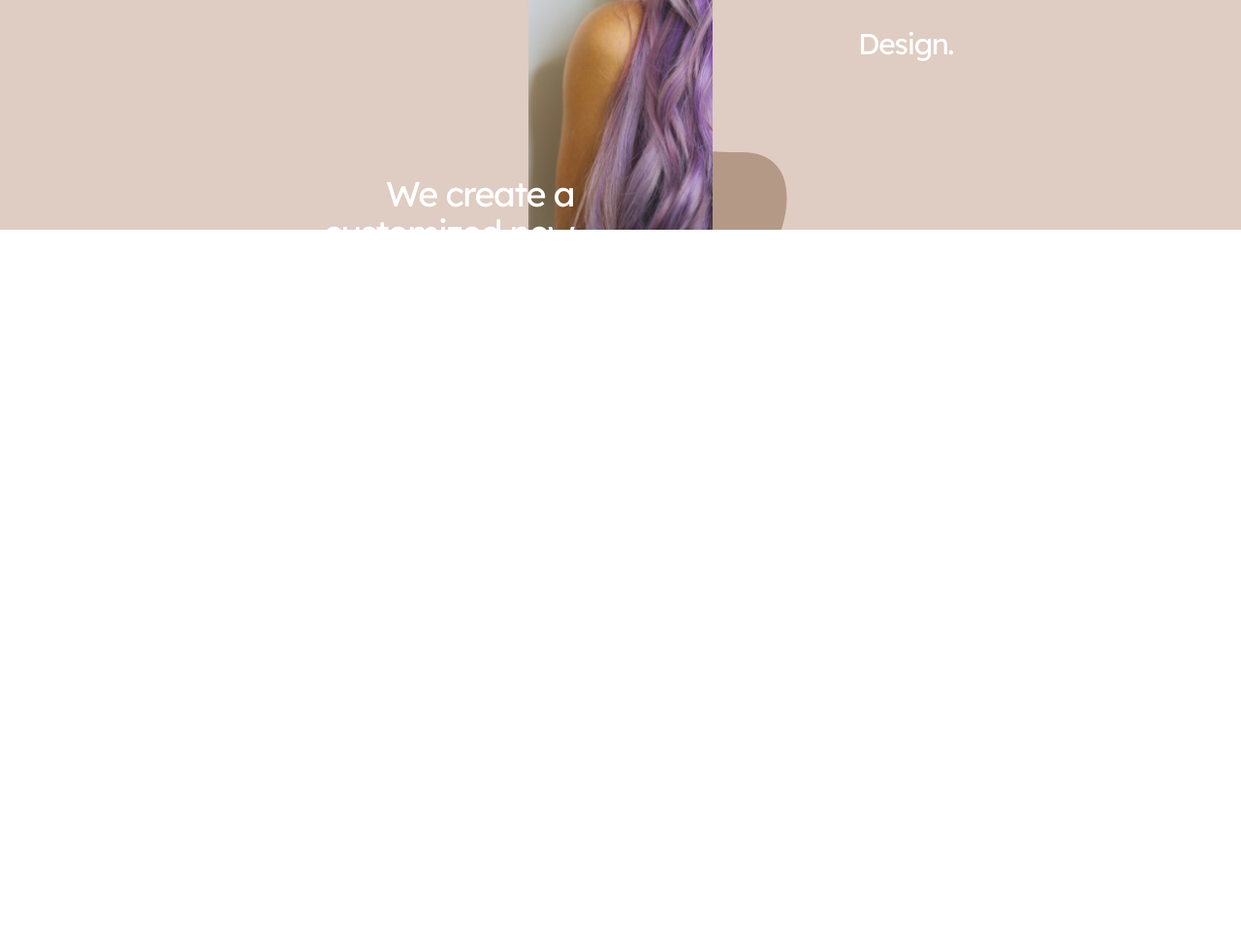
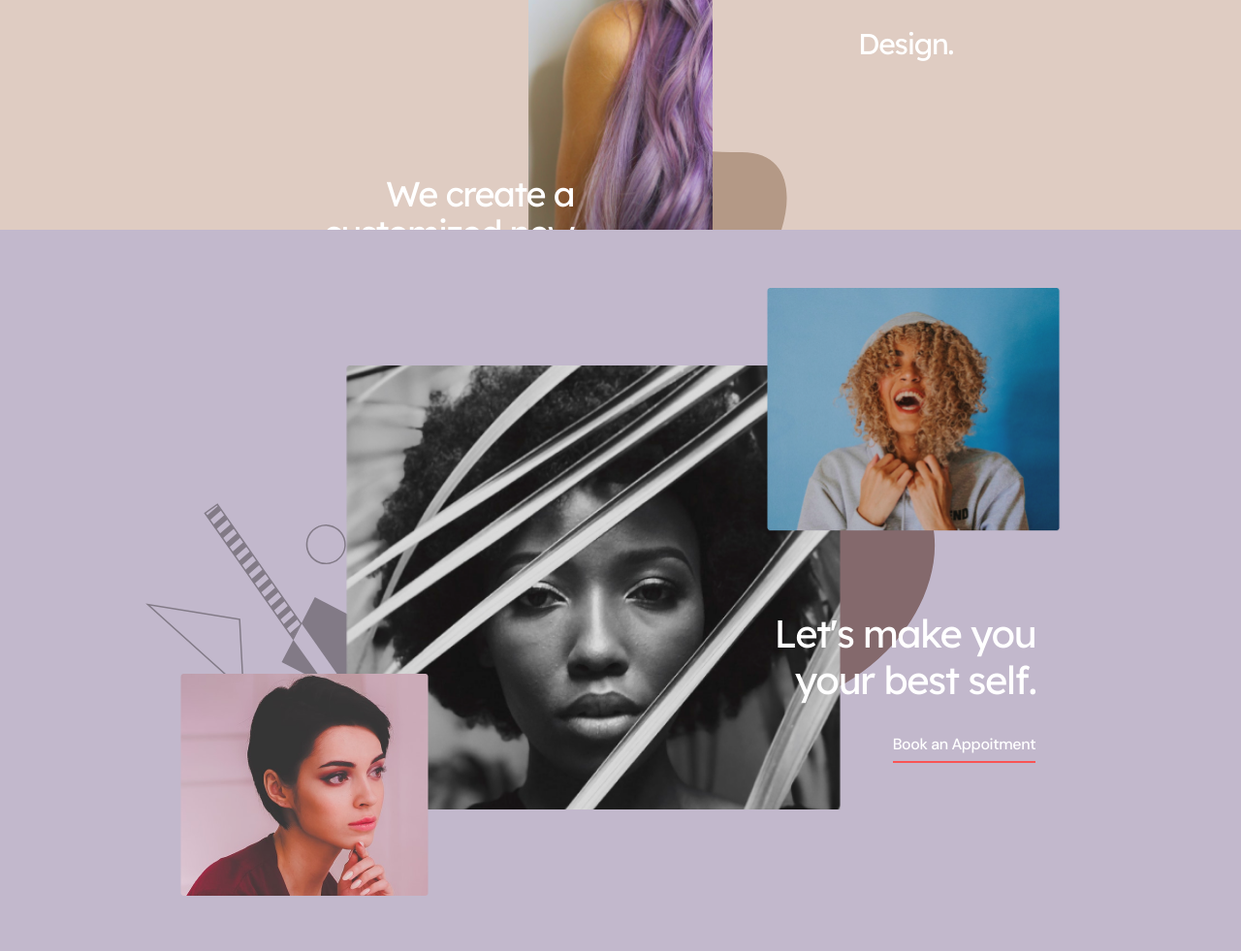
Before and after one commit to AlexMasinde/gatsbygsaplandingpage, a Gatsby site: page / in a window 1280 px wide. Shown: the part 2163-3144 px from the top of the page at 97% size. Before the commit the page ends 2400 px from the top, so only its background shows below. Built offline with nearby package versions, Linux system fonts and the light colour scheme; Gatsby itself is replaced by a stand-in of ours.

Commit message:
styled passions section

```diff
--- /dev/null
+++ b/src/components/PassionSection/PassionSection.js
@@ -0,0 +1,40 @@
+import React from "react";
+
+import passionsRightImage from "../../images/passionsRight.png";
+import passionsLeftImage from "../../images/passionsLeft.png";
+import passionsCenterImage from "../../images/passionsCenter.png";
+
+import {
+  container,
+  passionsGrid,
+  passionsLeft,
+  passionsRight,
+  passionsCenter,
+  passionsCenterText,
+} from "./PassionSection.module.css";
+
+export default function PassionSection() {
+  return (
+    <div className={container}>
+      <div className={passionsGrid}>
+        <div
+          className={passionsLeft}
+          style={{ backgroundImage: `url(${passionsLeftImage})` }}
+        ></div>
+        <div
+          className={passionsCenter}
+          style={{ backgroundImage: `url(${passionsCenterImage})` }}
+        >
+          <div className={passionsCenterText}>
+            <h3>Let&apos;s make you your best self.</h3>
+            <p>Book an Appoitment</p>
+          </div>
+        </div>
+        <div
+          className={passionsRight}
+          style={{ backgroundImage: `url(${passionsRightImage})` }}
+        ></div>
+      </div>
+    </div>
+  );
+}
--- /dev/null
+++ b/src/components/PassionSection/PassionSection.module.css
@@ -0,0 +1,106 @@
+.container {
+  height: 100vh;
+  background-color: #c2b8cc;
+  overflow: hidden;
+  position: relative;
+  z-index: 1;
+  display: flex;
+  align-items: center;
+}
+
+.passionsGrid {
+  display: grid;
+  width: fit-content;
+  grid-template-columns: repeat (15, calc(100% / 15));
+  grid-template-rows: repeat (15, calc(100% / 20));
+  height: 682px;
+  margin: 0 auto;
+}
+
+.passionsLeft {
+  height: 229px;
+  grid-area: 7 / 1 / span 3 / span 3;
+  width: 256px;
+  z-index: 1000;
+}
+
+.passionsCenter {
+  grid-area: 2 / 3 / span 8 / span 7;
+  height: 458px;
+  width: 510px;
+  position: relative;
+}
+
+.passionsRight {
+  grid-area: 1 / 9 / span 4 / span 4;
+  height: 252px;
+  width: 303px;
+  z-index: 1000;
+}
+
+.passionsLeft,
+.passionsRight,
+.passionsCenter {
+  background-size: cover;
+  background-repeat: no-repeat;
+}
+
+.passionsCenter::before,
+.passionsCenter::after {
+  position: absolute;
+  content: "";
+  background-size: cover;
+  background-repeat: no-repeat;
+}
+
+.passionsCenter::before {
+  background-image: url("../../images/passionsleftSvg.svg");
+  width: 237px;
+  height: 252px;
+  /* transform: rotate(-10deg); */
+  top: 30%;
+  right: 96%;
+  z-index: -1;
+}
+
+.passionsCenter::after {
+  background-image: url("../../images/passionsrightSvg.svg");
+  width: 100%;
+  height: 100%;
+  transform: scale(0.5) rotate(35deg);
+  top: -10%;
+  left: 45%;
+  z-index: -1;
+}
+
+.passionsCenterText {
+  position: absolute;
+  color: #ffffff;
+  width: 273px;
+  top: 55%;
+  left: 86%;
+  display: flex;
+  flex-direction: column;
+  align-items: flex-end;
+}
+
+.passionsCenterText > h3 {
+  font-size: 40px;
+  line-height: 48px;
+  font-family: "Lexend Deca", sans-serif;
+  letter-spacing: -1.5px;
+  font-weight: 400;
+  margin-bottom: 32px;
+  text-align: right;
+}
+
+.passionsCenterText > p {
+  font-family: "DM sans", sans-serif;
+  font-weight: 500;
+  font-size: 16px;
+  letter-spacing: -0.4px;
+  line-height: 21px;
+  border-bottom: 2px solid #f95454;
+  padding-bottom: 7px;
+  width: fit-content;
+}
--- a/src/pages/index.js
+++ b/src/pages/index.js
@@ -2,6 +2,7 @@ import React from "react";
 import Hero from "../components/Hero/Hero";
 import Layout from "../components/layout/Layout";
 import Navigation from "../components/navigation/navigation";
+import PassionSection from "../components/PassionSection/PassionSection";
 import Services from "../components/Services/Services";
 import TaskSection from "../components/TaskSection/TaskSection";
 
@@ -14,6 +15,7 @@ export default function IndexPage() {
       </div>
       <TaskSection />
       <Services />
+      <PassionSection />
     </Layout>
   );
 }
```
Also changed, not shown: src/images/passionsCenter.png (added), src/images/passionsLeft.png (added), src/images/passionsLeftSvg.svg (added), src/images/passionsRight.png (added), src/images/passionsRightSvg.svg (added).
